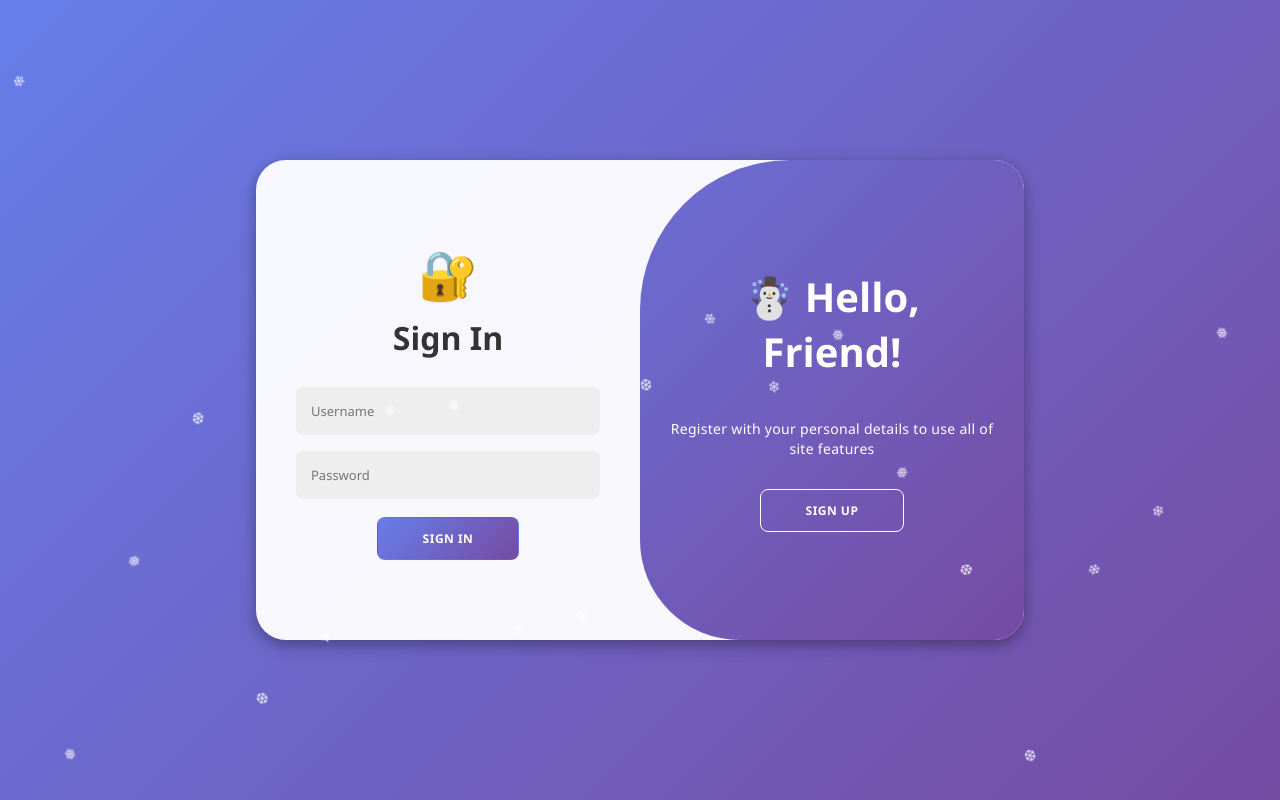
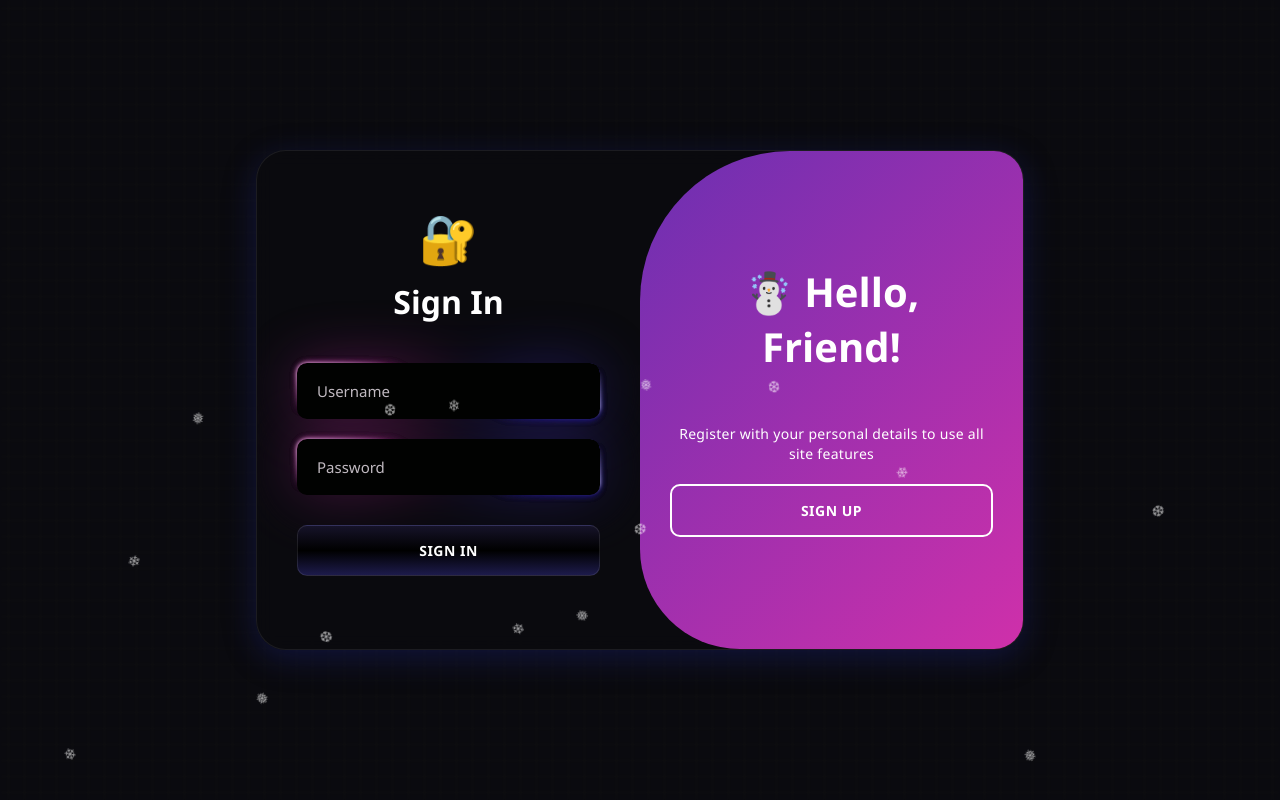
Before and after one commit to eddaoudiaamir/StudyCloud, a Flask app: page /auth in a window 1280 px wide. Run offline with Flask 3, Linux system fonts and the light colour scheme.

Commit message:
Update auth.html

```diff
--- a/templates/auth.html
+++ b/templates/auth.html
@@ -13,7 +13,7 @@
         }
 
         body {
-            background: linear-gradient(135deg, #667eea 0%, #764ba2 100%);
+            background: #0a0a0f;
             min-height: 100vh;
             display: flex;
             align-items: center;
@@ -21,6 +21,21 @@
             padding: 20px;
             overflow: hidden;
             position: relative;
+        }
+
+        /* GRID BACKGROUND */
+        .grid {
+            height: 100vh;
+            width: 100vw;
+            background-image: linear-gradient(to right, #0f0f10 1px, transparent 1px),
+                linear-gradient(to bottom, #0f0f10 1px, transparent 1px);
+            background-size: 1rem 1rem;
+            background-position: center center;
+            position: fixed;
+            top: 0;
+            left: 0;
+            z-index: -1;
+            filter: blur(1px);
         }
 
         /* ❄️ SNOW EFFECT */
@@ -34,18 +49,13 @@
             animation-duration: 10s;
             animation-timing-function: linear;
             animation-iteration-count: infinite;
-            color: white;
+            color: rgba(255, 255, 255, 0.6);
             font-size: 1em;
-            opacity: 0.8;
         }
 
         @keyframes snowfall {
-            0% {
-                transform: translateY(0vh) rotate(0deg);
-            }
-            100% {
-                transform: translateY(100vh) rotate(360deg);
-            }
+            0% { transform: translateY(0vh) rotate(0deg); }
+            100% { transform: translateY(100vh) rotate(360deg); }
         }
 
         .snowflake:nth-child(1) { left: 1%; animation-delay: 0s; animation-duration: 6s; }
@@ -63,22 +73,18 @@
         .snowflake:nth-child(13) { left: 25%; animation-delay: 0.8s; animation-duration: 7.3s; }
         .snowflake:nth-child(14) { left: 35%; animation-delay: 2.2s; animation-duration: 8.7s; }
         .snowflake:nth-child(15) { left: 45%; animation-delay: 1.3s; animation-duration: 6.9s; }
-        .snowflake:nth-child(16) { left: 55%; animation-delay: 3.5s; animation-duration: 7.8s; }
-        .snowflake:nth-child(17) { left: 65%; animation-delay: 2.8s; animation-duration: 9.1s; }
-        .snowflake:nth-child(18) { left: 75%; animation-delay: 0.7s; animation-duration: 8.3s; }
-        .snowflake:nth-child(19) { left: 85%; animation-delay: 1.2s; animation-duration: 7.6s; }
-        .snowflake:nth-child(20) { left: 95%; animation-delay: 2.7s; animation-duration: 9.4s; }
 
         .container {
-            background: rgba(255, 255, 255, 0.95);
+            background: rgba(10, 10, 15, 0.9);
             backdrop-filter: blur(10px);
             border-radius: 30px;
-            box-shadow: 0 5px 15px rgba(0, 0, 0, 0.35);
+            box-shadow: 0 8px 32px 0 rgba(31, 38, 135, 0.37);
+            border: 1px solid rgba(255, 255, 255, 0.08);
             position: relative;
             overflow: hidden;
             width: 768px;
             max-width: 100%;
-            min-height: 480px;
+            min-height: 500px;
             z-index: 1;
         }
 
@@ -94,14 +100,8 @@
         }
 
         @keyframes move {
-            0%, 49.99% {
-                opacity: 0;
-                z-index: 1;
-            }
-            50%, 100% {
-                opacity: 1;
-                z-index: 5;
-            }
+            0%, 49.99% { opacity: 0; z-index: 1; }
+            50%, 100% { opacity: 1; z-index: 5; }
         }
 
         .form-container {
@@ -136,8 +136,8 @@
 
         h1 {
             font-size: 2em;
-            color: #333;
-            margin-bottom: 20px;
+            color: white;
+            margin-bottom: 30px;
         }
 
         .logo {
@@ -145,52 +145,208 @@
             margin-bottom: 10px;
         }
 
+        /* INPUT STYLING */
+        .input-wrapper {
+            position: relative;
+            margin: 10px 0;
+            width: 100%;
+        }
+
+        .white, .border, .darkBorderBg, .glow {
+            max-height: 56px;
+            width: 100%;
+            height: 100%;
+            position: absolute;
+            overflow: hidden;
+            z-index: -1;
+            border-radius: 12px;
+            filter: blur(3px);
+        }
+
         input {
-            background: #eee;
+            background-color: #010201;
             border: none;
-            margin: 8px 0;
-            padding: 15px;
-            font-size: 13px;
-            border-radius: 8px;
             width: 100%;
-            outline: none;
-            transition: all 0.3s;
+            height: 56px;
+            border-radius: 10px;
+            color: white;
+            padding: 0 20px;
+            font-size: 15px;
+            position: relative;
+            z-index: 1;
+        }
+
+        input::placeholder {
+            color: #c0b9c0;
         }
 
         input:focus {
-            background: #ddd;
-            transform: scale(1.02);
+            outline: none;
+        }
+
+        .white {
+            max-height: 53px;
+            border-radius: 10px;
+            filter: blur(2px);
+        }
+
+        .white::before {
+            content: "";
+            z-index: -2;
+            top: 50%;
+            left: 50%;
+            transform: translate(-50%, -50%) rotate(83deg);
+            position: absolute;
+            width: 600px;
+            height: 600px;
+            background-repeat: no-repeat;
+            background-position: 0 0;
+            filter: brightness(1.4);
+            background-image: conic-gradient(
+                rgba(0, 0, 0, 0) 0%,
+                #a099d8,
+                rgba(0, 0, 0, 0) 8%,
+                rgba(0, 0, 0, 0) 50%,
+                #dfa2da,
+                rgba(0, 0, 0, 0) 58%
+            );
+            transition: all 2s;
+        }
+
+        .border {
+            max-height: 51px;
+            border-radius: 11px;
+            filter: blur(0.5px);
+        }
+
+        .border::before {
+            content: "";
+            z-index: -2;
+            top: 50%;
+            left: 50%;
+            transform: translate(-50%, -50%) rotate(70deg);
+            position: absolute;
+            width: 600px;
+            height: 600px;
+            filter: brightness(1.3);
+            background-repeat: no-repeat;
+            background-position: 0 0;
+            background-image: conic-gradient(
+                #1c191c,
+                #402fb5 5%,
+                #1c191c 14%,
+                #1c191c 50%,
+                #cf30aa 60%,
+                #1c191c 64%
+            );
+            transition: all 2s;
+        }
+
+        .darkBorderBg {
+            max-height: 56px;
+        }
+
+        .darkBorderBg::before {
+            content: "";
+            z-index: -2;
+            top: 50%;
+            left: 50%;
+            transform: translate(-50%, -50%) rotate(82deg);
+            position: absolute;
+            width: 600px;
+            height: 600px;
+            background-repeat: no-repeat;
+            background-position: 0 0;
+            background-image: conic-gradient(
+                rgba(0, 0, 0, 0),
+                #18116a,
+                rgba(0, 0, 0, 0) 10%,
+                rgba(0, 0, 0, 0) 50%,
+                #6e1b60,
+                rgba(0, 0, 0, 0) 60%
+            );
+            transition: all 2s;
+        }
+
+        .input-wrapper:hover .darkBorderBg::before {
+            transform: translate(-50%, -50%) rotate(262deg);
+        }
+
+        .input-wrapper:hover .glow::before {
+            transform: translate(-50%, -50%) rotate(240deg);
+        }
+
+        .input-wrapper:hover .white::before {
+            transform: translate(-50%, -50%) rotate(263deg);
+        }
+
+        .input-wrapper:hover .border::before {
+            transform: translate(-50%, -50%) rotate(250deg);
+        }
+
+        .glow {
+            overflow: hidden;
+            filter: blur(30px);
+            opacity: 0.4;
+            max-height: 70px;
+        }
+
+        .glow:before {
+            content: "";
+            z-index: -2;
+            top: 50%;
+            left: 50%;
+            transform: translate(-50%, -50%) rotate(60deg);
+            position: absolute;
+            width: 999px;
+            height: 999px;
+            background-repeat: no-repeat;
+            background-position: 0 0;
+            background-image: conic-gradient(
+                #000,
+                #402fb5 5%,
+                #000 38%,
+                #000 50%,
+                #cf30aa 60%,
+                #000 87%
+            );
+            transition: all 2s;
+        }
+
+        /* BUTTON STYLING */
+        .btn-wrapper {
+            position: relative;
+            margin: 20px 0;
+            width: 100%;
         }
 
         button {
-            background: linear-gradient(135deg, #667eea 0%, #764ba2 100%);
+            background: linear-gradient(180deg, #161329, black, #1d1b4b);
             color: #fff;
-            font-size: 12px;
-            padding: 12px 45px;
-            border: 1px solid transparent;
-            border-radius: 8px;
+            font-size: 14px;
+            padding: 15px 45px;
+            border: 1px solid rgba(255, 255, 255, 0.1);
+            border-radius: 10px;
             font-weight: 600;
             letter-spacing: 0.5px;
             text-transform: uppercase;
-            margin-top: 10px;
             cursor: pointer;
             transition: all 0.3s;
+            width: 100%;
+            position: relative;
+            z-index: 1;
         }
 
         button:hover {
-            transform: translateY(-2px);
-            box-shadow: 0 5px 15px rgba(102, 126, 234, 0.4);
+            transform: scale(1.02);
         }
 
         button.hidden {
             background: transparent;
-            border-color: #fff;
+            border: 2px solid white;
         }
 
-        button.hidden:hover {
-            background: rgba(255, 255, 255, 0.2);
-        }
-
+        /* TOGGLE PANEL */
         .toggle-container {
             position: absolute;
             top: 0;
@@ -209,12 +365,11 @@
         }
 
         .toggle {
-            background: linear-gradient(135deg, #667eea 0%, #764ba2 100%);
+            background: linear-gradient(135deg, #402fb5 0%, #cf30aa 100%);
             height: 100%;
             color: #fff;
             position: relative;
             left: -100%;
-            height: 100%;
             width: 200%;
             transform: translateX(0);
             transition: all 0.6s ease-in-out;
@@ -303,13 +458,14 @@
         }
 
         @media (max-width: 768px) {
-            .container {
-                min-height: 600px;
-            }
+            .container { min-height: 600px; }
         }
     </style>
 </head>
 <body>
+    <!-- GRID BACKGROUND -->
+    <div class="grid"></div>
+
     <!-- ❄️ SNOWFLAKES -->
     <div class="snowflake">❄</div>
     <div class="snowflake">❅</div>
@@ -326,11 +482,6 @@
     <div class="snowflake">❄</div>
     <div class="snowflake">❅</div>
     <div class="snowflake">❆</div>
-    <div class="snowflake">❄</div>
-    <div class="snowflake">❅</div>
-    <div class="snowflake">❆</div>
-    <div class="snowflake">❄</div>
-    <div class="snowflake">❅</div>
 
     {% with messages = get_flashed_messages(with_categories=true) %}
         {% if messages %}
@@ -341,37 +492,91 @@
     {% endwith %}
 
     <div class="container" id="container">
+        <!-- SIGN UP FORM -->
         <div class="form-container sign-up">
             <form action="/register" method="POST">
                 <div class="logo">📚</div>
                 <h1>Create Account</h1>
+
+                <div class="input-wrapper">
+                    <div class="glow"></div>
+                    <div class="darkBorderBg"></div>
+                    <div class="darkBorderBg"></div>
+                    <div class="darkBorderBg"></div>
+                    <div class="white"></div>
+                    <div class="border"></div>
                     <input type="text" name="username" placeholder="Username" required>
+                </div>
+
+                <div class="input-wrapper">
+                    <div class="glow"></div>
+                    <div class="darkBorderBg"></div>
+                    <div class="darkBorderBg"></div>
+                    <div class="darkBorderBg"></div>
+                    <div class="white"></div>
+                    <div class="border"></div>
                     <input type="email" name="email" placeholder="Email" required>
+                </div>
+
+                <div class="input-wrapper">
+                    <div class="glow"></div>
+                    <div class="darkBorderBg"></div>
+                    <div class="darkBorderBg"></div>
+                    <div class="darkBorderBg"></div>
+                    <div class="white"></div>
+                    <div class="border"></div>
                     <input type="password" name="password" placeholder="Password" required minlength="6">
+                </div>
+
+                <div class="btn-wrapper">
                     <button type="submit">Sign Up</button>
+                </div>
             </form>
         </div>
 
+        <!-- SIGN IN FORM -->
         <div class="form-container sign-in">
             <form action="/login" method="POST">
                 <div class="logo">🔐</div>
                 <h1>Sign In</h1>
+
+                <div class="input-wrapper">
+                    <div class="glow"></div>
+                    <div class="darkBorderBg"></div>
+                    <div class="darkBorderBg"></div>
+                    <div class="darkBorderBg"></div>
+                    <div class="white"></div>
+                    <div class="border"></div>
                     <input type="text" name="username" placeholder="Username" required>
+                </div>
+
+                <div class="input-wrapper">
+                    <div class="glow"></div>
+                    <div class="darkBorderBg"></div>
+                    <div class="darkBorderBg"></div>
+                    <div class="darkBorderBg"></div>
+                    <div class="white"></div>
+                    <div class="border"></div>
                     <input type="password" name="password" placeholder="Password" required>
+                </div>
+
+                <div class="btn-wrapper">
                     <button type="submit">Sign In</button>
+                </div>
             </form>
         </div>
 
+        <!-- TOGGLE PANEL -->
         <div class="toggle-container">
             <div class="toggle">
                 <div class="toggle-panel toggle-left">
                     <h1>❄️ Welcome Back!</h1>
-                    <p>Enter your personal details to use all of site features</p>
+                    <p>Enter your personal details to use all site features</p>
                     <button class="hidden" id="login">Sign In</button>
                 </div>
                 <div class="toggle-panel toggle-right">
                     <h1>☃️ Hello, Friend!</h1>
-                    <p>Register with your personal details to use all of site features</p>
+                    <p>Register with your personal details to use all site features</p>
                     <button class="hidden" id="register">Sign Up</button>
                 </div>
             </div>
@@ -383,15 +588,17 @@
         const registerBtn = document.getElementById('register');
         const loginBtn = document.getElementById('login');
 
-        registerBtn.addEventListener('click', () => {
+        registerBtn.addEventListener('click', (e) => {
+            e.preventDefault();
             container.classList.add("active");
         });
 
-        loginBtn.addEventListener('click', () => {
+        loginBtn.addEventListener('click', (e) => {
+            e.preventDefault();
             container.classList.remove("active");
         });
 
-        // Auto-hide alerts after 5 seconds
+        // Auto-hide alerts
         setTimeout(() => {
             const alerts = document.querySelectorAll('.alert');
             alerts.forEach(alert => {
```
Lines whose indentation alone changed are shown as unchanged.
